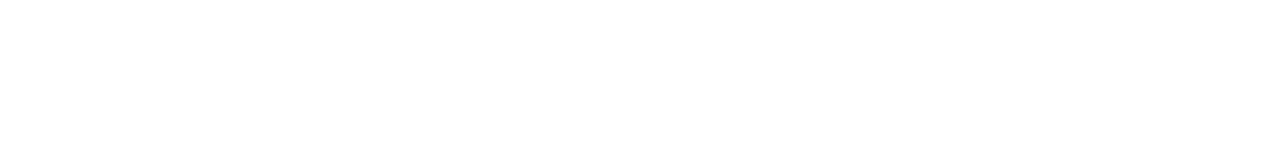
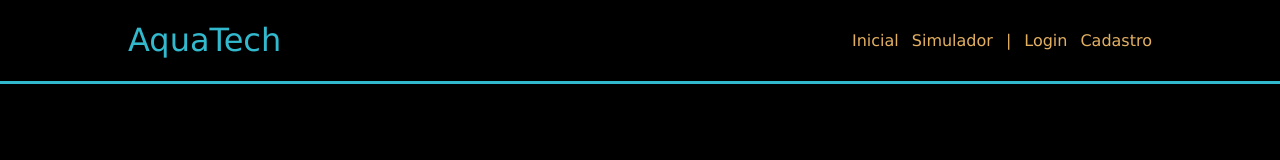
Before and after one commit to GuiSousa2910/aquatech, a plain HTML site: page index.html in a window 1280 px wide. Drawn offline with Linux system fonts and the light colour scheme.

Commit message:
adicionei o style css

```diff
--- a/index.html
+++ b/index.html
@@ -4,11 +4,23 @@
         <meta charset="UTF-8">
         <meta name="viewport" content="width=device-width, initial-scale=1.0">
         <title>AquaTech</title>
+        <link rel="stylesheet" href="style.css">
     </head>
     <body>
 
         <div class="header">
+            <div class="container">
 
+                <h1 class="titulo">AquaTech</h1>
+                <ul class="navbar">
+                    <li> Inicial </li>
+                    <li> Simulador </li>
+                    <li>| </li>
+                    <li> Login </li>
+                    <li> Cadastro </li>
+                </ul>
+
+            </div>
         </div>
 
     </body>
--- /dev/null
+++ b/style.css
@@ -0,0 +1,35 @@
+body{
+    margin: 0;
+    padding: 0;
+    font-family: Verdana, Geneva, Tahoma, sans-serif;
+    background-color: black;
+}
+
+.titulo{
+    color: #32b9cd;
+    width: fit-content;
+    font-weight: 500;
+}
+
+.navbar{
+    width: 300px;
+    color: #e3b062;
+    list-style: none;
+    display: flex;
+    justify-content: space-between;
+    align-items: center;
+}
+
+.header{
+    border-bottom: 3px solid #32b9cd;
+}
+
+.container{
+    width: 80%;
+    margin: auto;
+    display: flex;
+}
+
+.header .container{
+    justify-content: space-between;
+}
```
